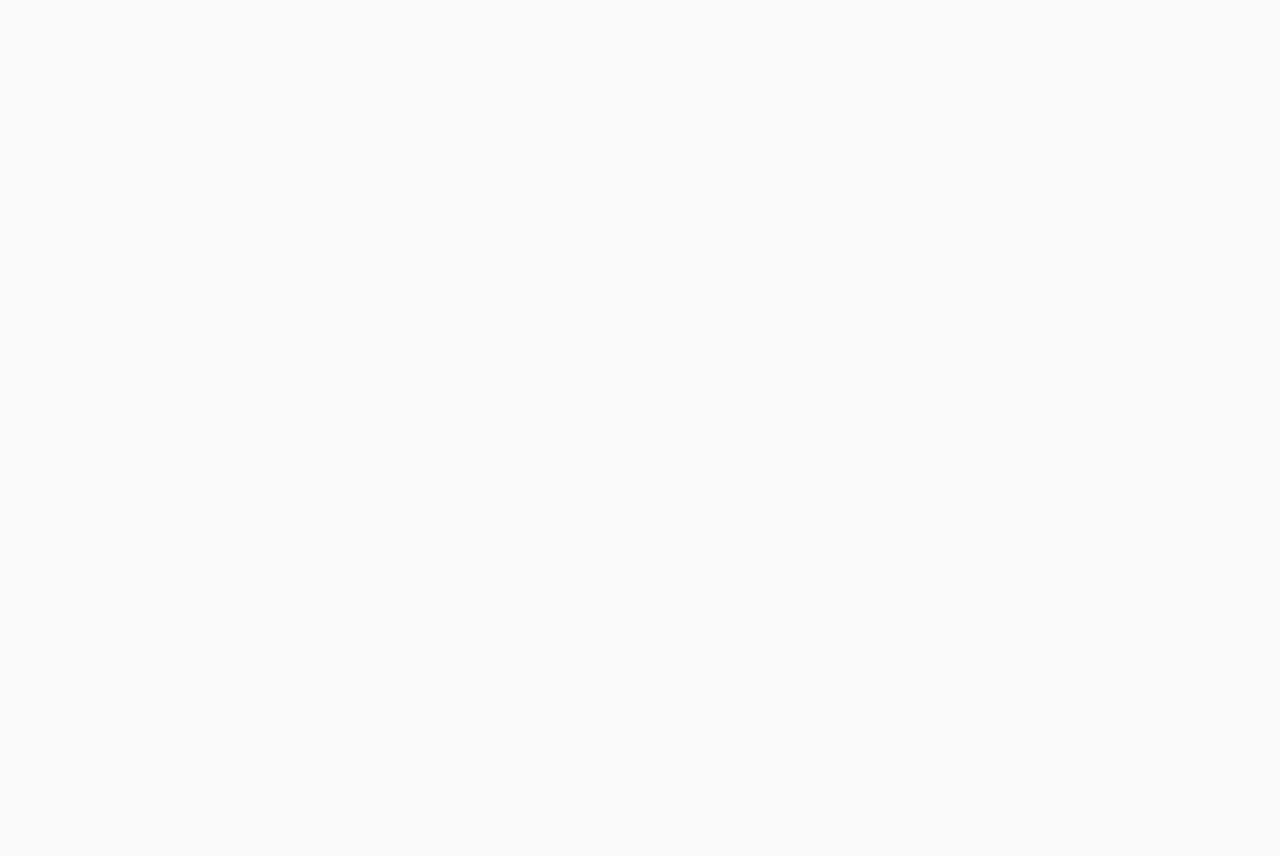
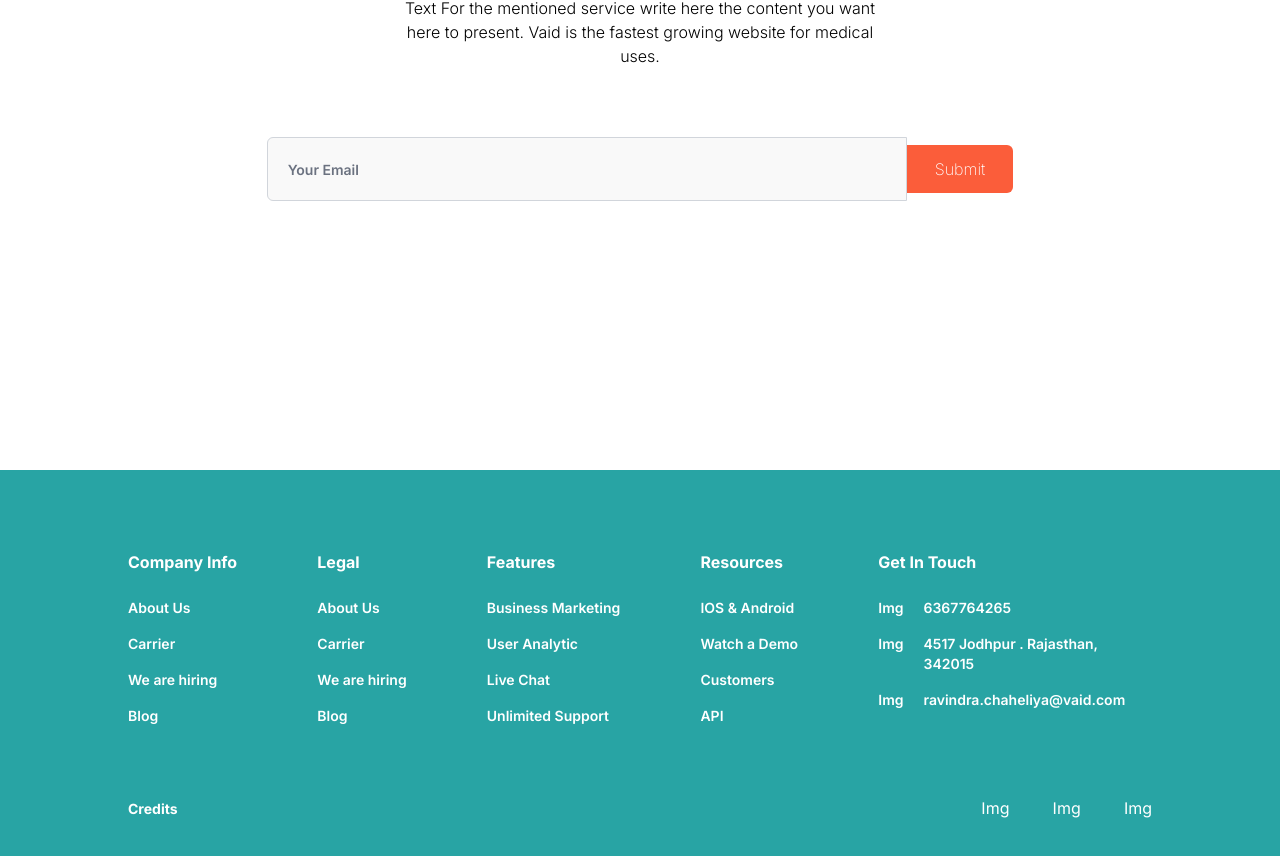
Before and after one commit to tensor110/HealthEase, a Next.js app: page / in a window 1280 px wide. Shown: the part 6553-7409 px from the top of the page. Before the commit the page ends 6245 px from the top, so only its background shows below. Built offline with nearby package versions, Linux system fonts and the light colour scheme.

Commit message:
first page complete

```diff
--- a/src/app/page.tsx
+++ b/src/app/page.tsx
@@ -7,7 +7,8 @@ import Meet from '../components/meet'
 import Department from '../components/department'
 import Customer from '../components/customers'
 import Team from '../components/team'
-
+import Contact from '../components/contact'
+import Footer from '../components/footer'
 
 export default function Home() {
   return (
@@ -20,6 +21,8 @@ export default function Home() {
       <Department />
       <Customer />
       <Team />
+      <Contact />
+      <Footer />
     </main>
   );
 }
--- /dev/null
+++ b/src/components/contact.tsx
@@ -0,0 +1,30 @@
+import React from "react";
+
+export default function contact() {
+  return (
+    <div className="px-[10%] py-[25vh] flex flex-col items-center bg-white">
+      <div className="flex flex-col items-center">
+        <span className="text-[#fb5d3a] font-semibold my-[3vh]">
+          Newsletter
+        </span>
+        <span className="text-[rgb(40,164,164)] font-bold text-5xl mb-[3vh]">
+          Contact Us
+        </span>
+        <p className="text-black font-light text-center w-1/2">
+          Text For the mentioned service write here the content you want here to
+          present. Vaid is the fastest growing website for medical uses.
+        </p>
+        <div className="my-[7%]">
+          <input
+            type="email"
+            name=""
+            id=""
+            placeholder="Your Email"
+            className="bg-[#f9f9f9] text-black outline-1 focus:outline-1 focus:border-gray-800  w-[50vw] h-[8vh] border-[1px] border-gray-300 rounded-s-md placeholder-gray-500 px-5 text-sm font-semibold"
+          />
+          <button className="bg-[#fb5d3a] px-7 py-3 text-white font-extralight rounded-e-md">Submit</button>
+        </div>
+      </div>
+    </div>
+  );
+}
--- /dev/null
+++ b/src/components/footer.tsx
@@ -0,0 +1,74 @@
+import React from "react";
+
+export default function footer() {
+  const footerItems = [
+    {
+      text1: "Company Info",
+      text2: "About Us",
+      text3: "Carrier",
+      text4: "We are hiring",
+      text5: "Blog",
+    },
+    {
+      text1: "Legal",
+      text2: "About Us",
+      text3: "Carrier",
+      text4: "We are hiring",
+      text5: "Blog",
+    },
+    {
+      text1: "Features",
+      text2: "Business Marketing",
+      text3: "User Analytic",
+      text4: "Live Chat",
+      text5: "Unlimited Support",
+    },
+    {
+      text1: "Resources",
+      text2: "IOS & Android",
+      text3: "Watch a Demo",
+      text4: "Customers",
+      text5: "API",
+    },
+  ];
+  return (
+    <div className="bg-[#28a4a4] py-[8vh] px-[10%] text-white">
+      <div className="flex justify-between">
+        {footerItems.map((item, index) => (
+          <div key={index} className="flex flex-col">
+            <span className="font-bold my-4">{item.text1}</span>
+            <span className="font-semibold text-sm my-2">{item.text2}</span>
+            <span className="font-semibold text-sm my-2">{item.text3}</span>
+            <span className="font-semibold text-sm my-2">{item.text4}</span>
+            <span className="font-semibold text-sm my-2">{item.text5}</span>
+          </div>
+        ))}
+        <div className="flex flex-col">
+          <span className="font-bold my-4">Get In Touch</span>
+          <div className="font-semibold text-sm my-2 flex">
+            <div className="mr-5">Img</div>
+            <span>6367764265</span>
+          </div>
+          <div className="font-semibold text-sm my-2 flex">
+            <div className="mr-5">Img</div>
+            <span className="w-2/3">4517 Jodhpur . Rajasthan, 342015 </span>
+          </div>
+          <div className="font-semibold text-sm my-2 flex">
+            <div className="mr-5">Img</div>
+            <span>ravindra.chaheliya@vaid.com</span>
+          </div>
+        </div>
+      </div>
+      <div className="flex justify-between mt-[6%]">
+        <div>
+          <span className="font-bold text-sm">Credits</span>
+        </div>
+        <div className="w-1/6 flex justify-between">
+          <span>Img</span>
+          <span>Img</span>
+          <span>Img</span>
+        </div>
+      </div>
+    </div>
+  );
+}
--- a/src/components/team.tsx
+++ b/src/components/team.tsx
@@ -34,7 +34,7 @@ export default function team() {
           present. Vaid is the fastest growing website for medical uses.
         </p>
       </div>
-      <div className="flex justify-between mt-[20vh]">
+      <div className="flex justify-between mt-[15vh]">
         {teamItems.map((item, index) => (
           <div key ={index} className="bg-white text-black w-[23%] h-[78vh] rounded-3xl">
             <Image
```
